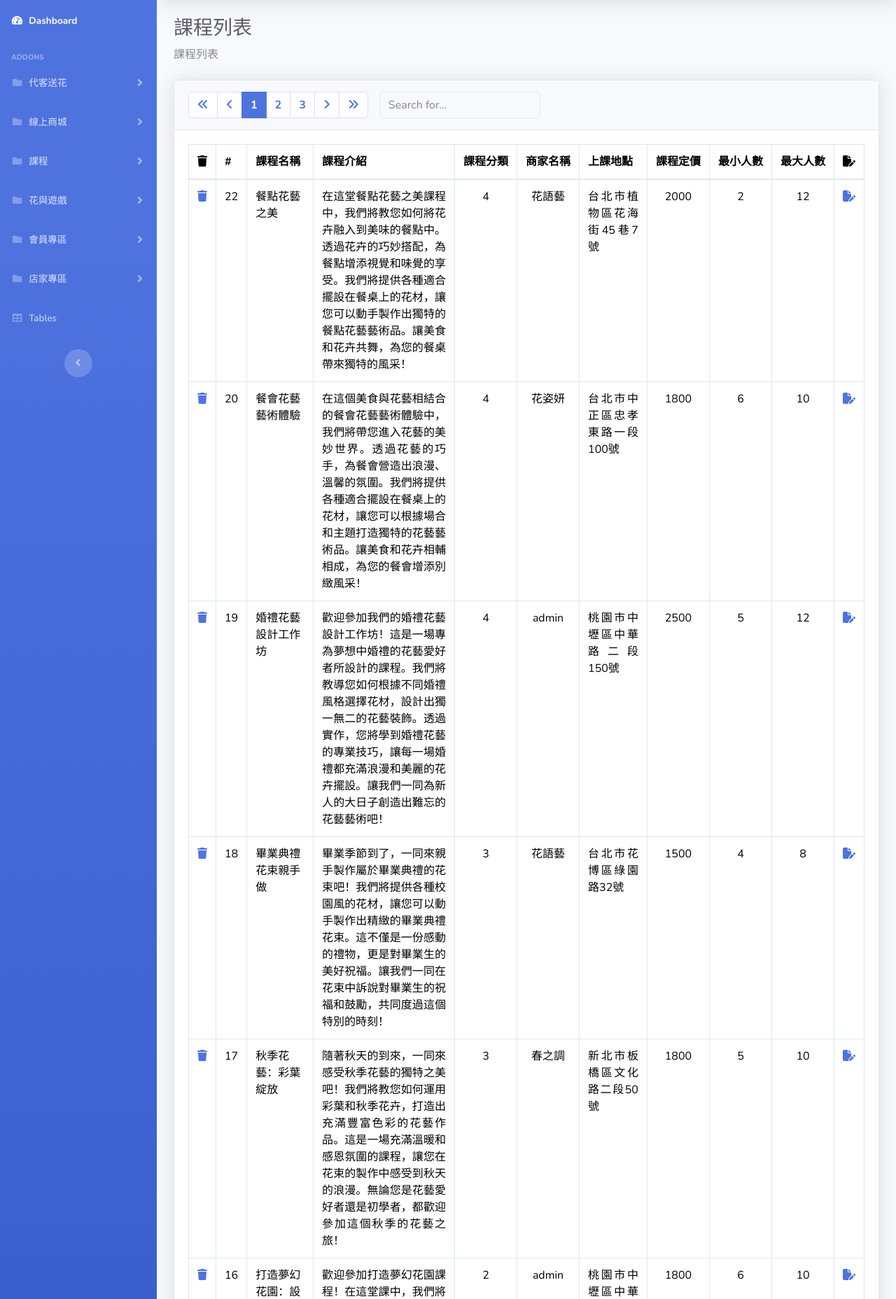
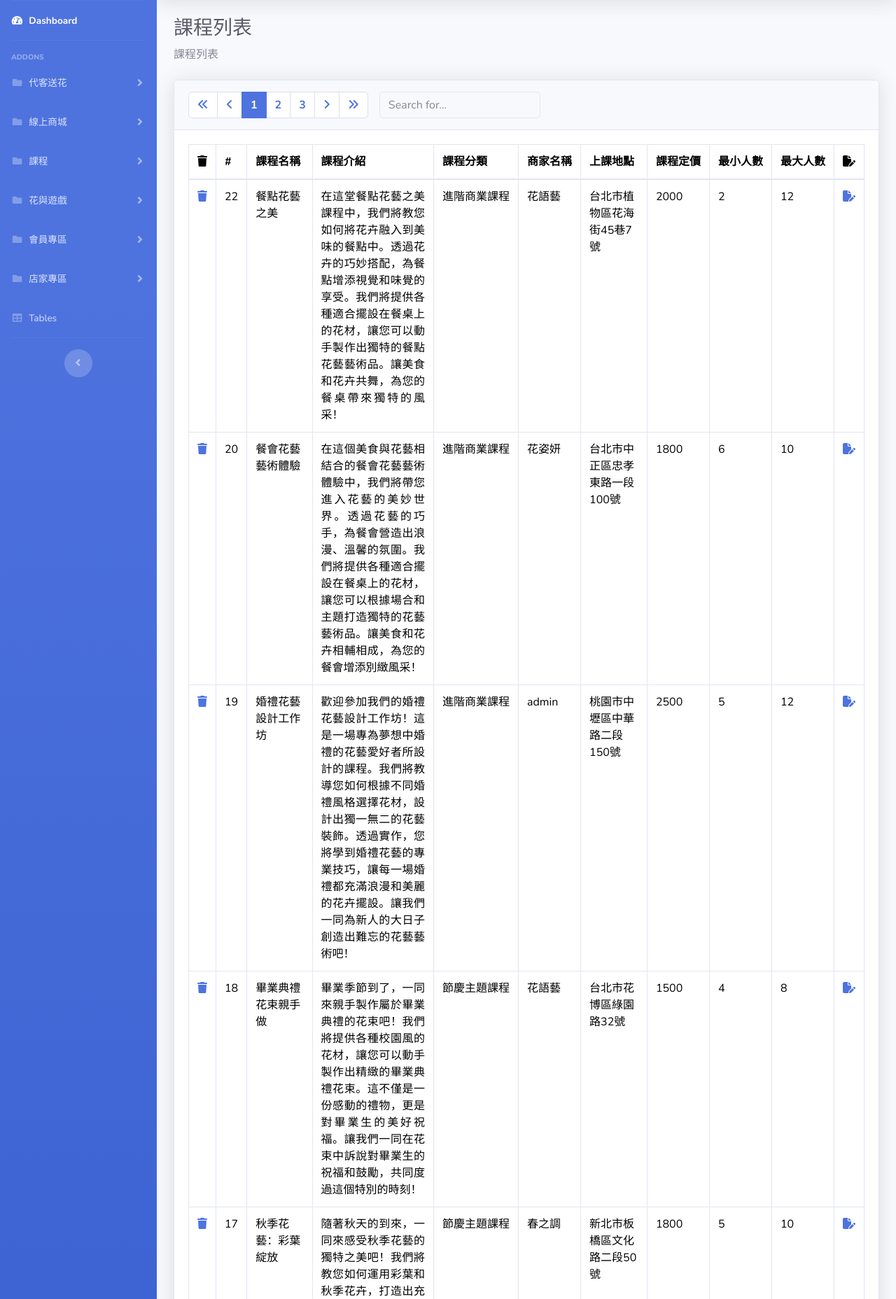
Before and after one commit to forget0224/floral_shop, a PHP site: page /pages/course/list.php in a window 1280 px wide. Shown: the part 70-1926 px from the top of the page at 70% size. Run offline with PHP 8.4, Linux system fonts and the light colour scheme; data comes from the database, SQL or seed files in the repository.

Commit message:
join course_category and adjust modal

```diff
--- a/pages/course/list.php
+++ b/pages/course/list.php
@@ -31,9 +31,10 @@ if ($totalRows > 0) {
   }
 
   $sql = sprintf("
-    SELECT course.*, store.store_name, store.store_address
+    SELECT course.*, store.store_name, store.store_address, course_category.category_name
     FROM course
     INNER JOIN store ON course.store_id = store.store_id
+    INNER JOIN course_category ON course.category_id = course_category.category_id
     ORDER BY course.course_id DESC
     LIMIT %s, %s", ($page - 1) * $perPage, $perPage);
   $stmt = $pdo->query($sql);
@@ -141,12 +142,12 @@ if ($totalRows > 0) {
                                         <td><?= $r['course_id'] ?></td>
                                         <td><?= $r['name'] ?></td>
                                         <td class="text-justify"><?= $r['intro'] ?></td>
-                                        <td class="text-center"><?= $r['category_id'] ?></td>
-                                        <td class="text-center"><?= $r['store_name'] ?></td>
-                                        <td class="text-justify"><?= $r['location'] ?></td>
-                                        <td class="text-center"><?= htmlentities($r['price']) ?></td>
-                                        <td class="text-center"><?= $r['min_capacity'] ?></td>
-                                        <td class="text-center"><?= $r['max_capacity'] ?></td>
+                                        <td class="text-nowrap"><?= $r['category_name'] ?></td>
+                                        <td class="text-left"><?= $r['store_name'] ?></td>
+                                        <td class="text-left"><?= $r['location'] ?></td>
+                                        <td class="text-left"><?= htmlentities($r['price']) ?></td>
+                                        <td class="text-left"><?= $r['min_capacity'] ?></td>
+                                        <td class="text-left"><?= $r['max_capacity'] ?></td>
 
                                         <td><a href="edit.php?course_id=<?= $r['course_id'] ?>">
                                             <i class="fa-solid fa-file-pen"></i>
```
Also changed, not shown: pages/course/edit.php (+9 -6 lines).
